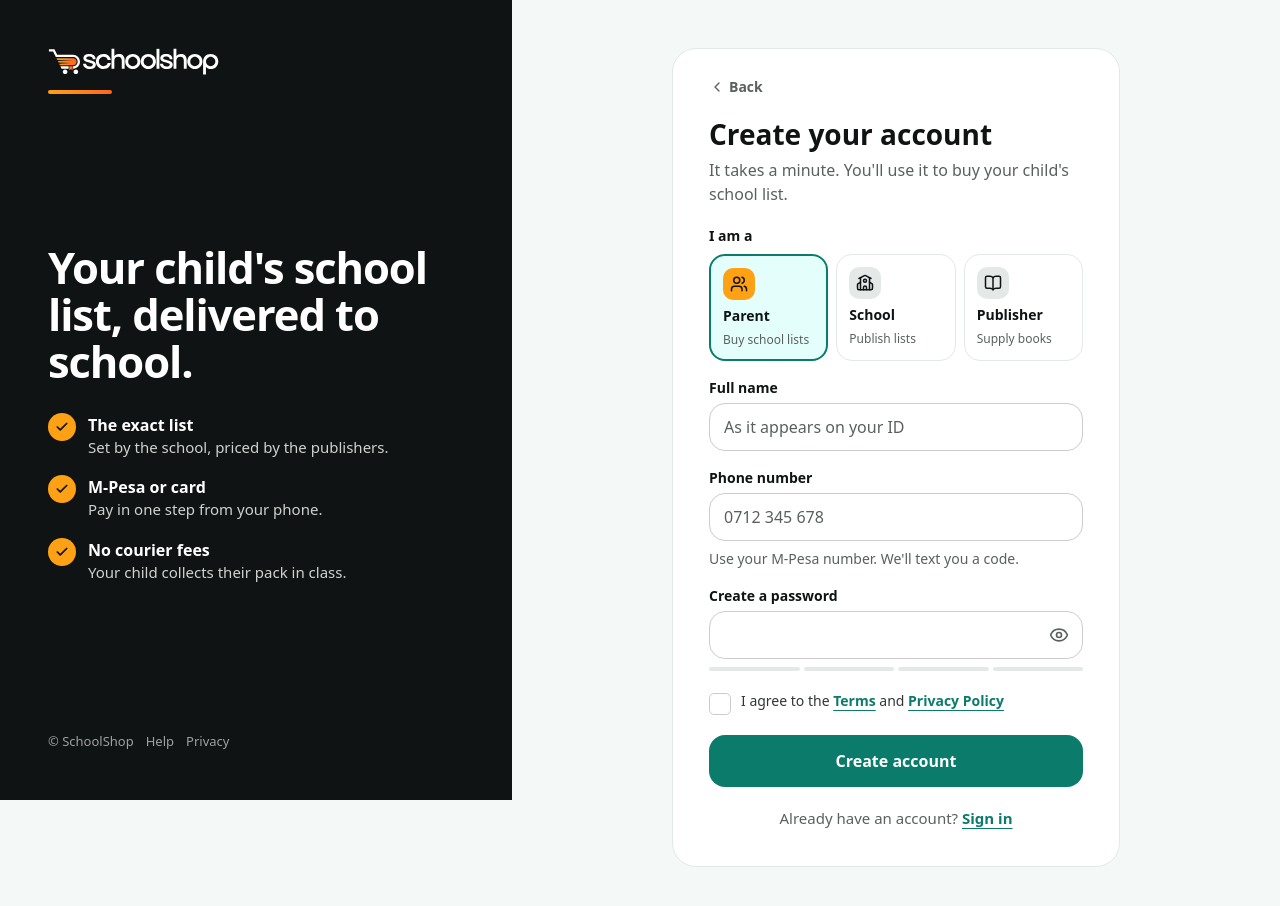
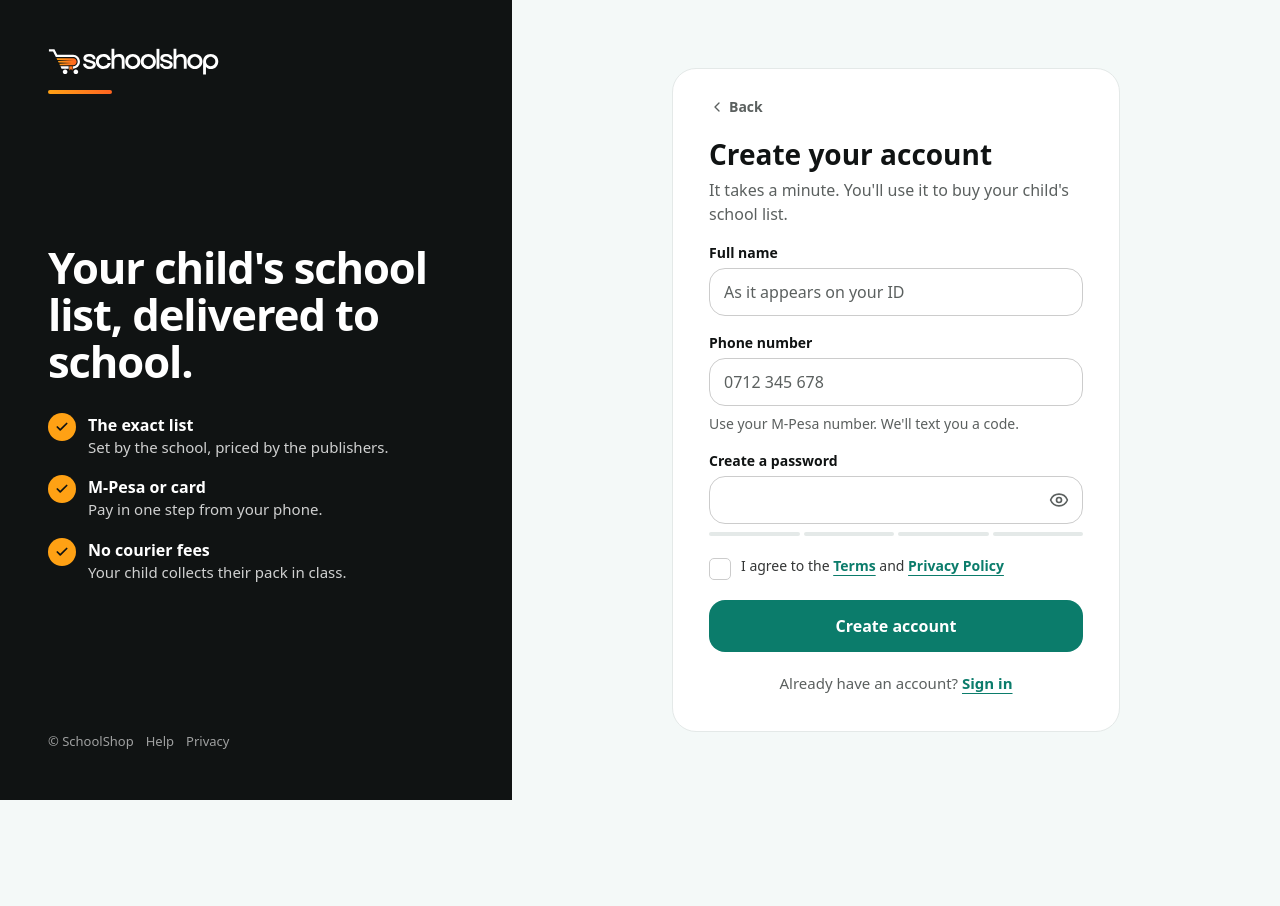
Before and after one commit to serenade18/schoolshop, a React (Vite) app: page /sign-up in a window 1280 px wide. Shown: the top 906 px of the page. After the commit the page ends 800 px from the top, so only its background shows below. Built offline with nearby package versions, Linux system fonts and the light colour scheme.

Commit message:
Modified signup page

```diff
--- a/src/pages/auth/SignUpPage.tsx
+++ b/src/pages/auth/SignUpPage.tsx
@@ -3,7 +3,7 @@ import { useForm, useWatch } from "react-hook-form"
 import { zodResolver } from "@hookform/resolvers/zod"
 import { useMutation } from "@tanstack/react-query"
 import { Link, useNavigate } from "react-router"
-import { BookOpen, School, Smartphone, Users } from "lucide-react"
+import { Smartphone } from "lucide-react"
 import { z } from "zod"
 
 import { CodeInput, ResendCode } from "@/components/auth/CodeInput"
@@ -19,7 +19,6 @@ import { ApiError } from "@/lib/api/client"
 import { registerParent, resendRegistrationCode, verifyRegistration } from "@/lib/api/endpoints"
 import { normaliseKenyanPhone } from "@/lib/format"
 import { newPasswordSchema } from "@/lib/password"
-import { cn } from "@/lib/utils"
 import { useAuthStore } from "@/stores/auth"
 
 const signUpSchema = z.object({
@@ -30,12 +29,6 @@ const signUpSchema = z.object({
 })
 
 const codeSchema = z.object({ code: z.string().regex(/^\d{6}$/, "Enter the 6-digit code from the SMS") })
-
-const roles = [
-  { id: "parent", label: "Parent", hint: "Buy school lists", icon: Users, to: null },
-  { id: "school", label: "School", hint: "Publish lists", icon: School, to: "/register?type=school" },
-  { id: "publisher", label: "Publisher", hint: "Supply books", icon: BookOpen, to: "/register?type=publisher" },
-] as const
 
 const errorFor = (e: unknown, field: string, fallback: string) =>
   e instanceof ApiError ? (e.fieldErrors[field]?.[0] ?? e.message) : fallback
@@ -66,7 +59,6 @@ export function SignUpPage() {
 }
 
 function DetailsStep({ onSent }: { onSent: (phone: string, destination: string) => void }) {
-  const navigate = useNavigate()
   const form = useForm<z.input<typeof signUpSchema>, unknown, z.output<typeof signUpSchema>>({
     resolver: zodResolver(signUpSchema),
     defaultValues: { name: "", phone: "", password: "", terms: false as unknown as true },
@@ -95,33 +87,6 @@ function DetailsStep({ onSent }: { onSent: (phone: string, destination: string)
         })}
       >
         <AuthHeading title="Create your account">It takes a minute. You'll use it to buy your child's school list.</AuthHeading>
-
-        <fieldset className="flex flex-col gap-2">
-          <legend className="mb-2 text-sm font-semibold">I am a</legend>
-          <div className="grid grid-cols-3 gap-2">
-            {roles.map(({ id, label, hint, icon: Icon, to }) => {
-              const on = id === "parent"
-              return (
-                <button
-                  key={id}
-                  type="button"
-                  aria-pressed={on}
-                  onClick={() => to && navigate(to)}
-                  className={cn(
-                    "flex min-w-0 flex-col items-start gap-1.5 rounded-2xl p-3 text-left transition-colors",
-                    on ? "border-2 border-teal bg-teal-light" : "border bg-surface hover:bg-paper"
-                  )}
-                >
-                  <span className={cn("flex size-8 items-center justify-center rounded-[10px]", on ? "bg-sun" : "bg-secondary")}>
-                    <Icon className="size-4.5" aria-hidden />
-                  </span>
-                  <span className="text-sm font-bold">{label}</span>
-                  <span className="text-xs leading-tight text-muted-foreground">{hint}</span>
-                </button>
-              )
-            })}
-          </div>
-        </fieldset>
 
         <FormField
           control={form.control}
```
Also changed, not shown: 1 other file (tests, documents, lock files or other folders).
